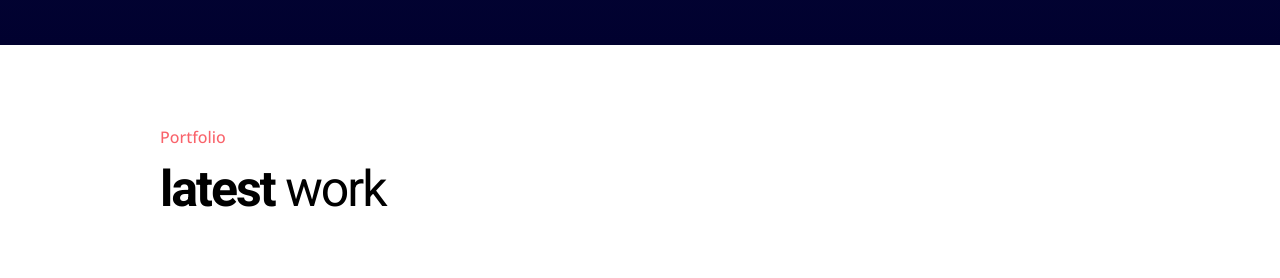
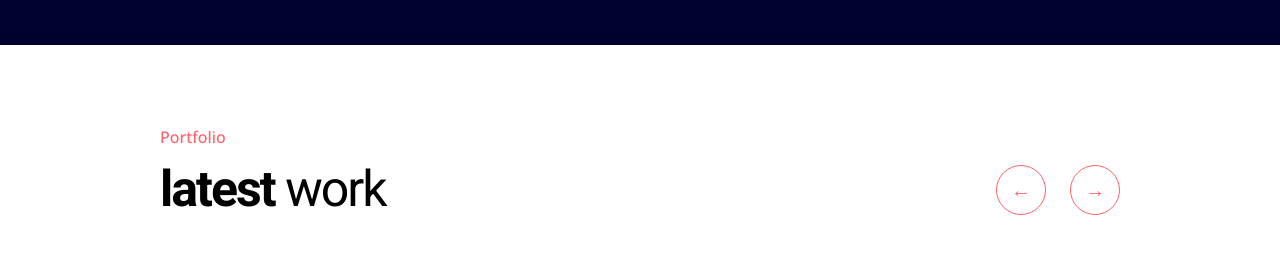
Before and after one commit to salvatore-impellizzeri/proj-html-vuejs, a Vue app: page / in a window 1280 px wide. Shown: the part 3380-3658 px from the top of the page. Built offline with nearby package versions, Linux system fonts and the light colour scheme.

Commit message:
Items carosello completato

```diff
--- a/src/components/CarouselItem.vue
+++ b/src/components/CarouselItem.vue
@@ -70,6 +70,7 @@ export default {
     padding: 90px 0 40px;
 
     .container-item{
+        cursor: grab;
         border-radius: 30px;
         box-shadow: 0px 10px 40px #bdbdbd77;
         transition: all 0.2s ease-in-out;
--- a/src/components/SectionPortfolio.vue
+++ b/src/components/SectionPortfolio.vue
@@ -17,19 +17,30 @@ export default {
 
 <template>
   <div class="w-100">
-    <div class="w-75 m-auto container-titles">
+    <div class="d-flex">
+      <div class="w-75 m-auto container-titles">
         <p class="color-red fw-medium mb-1">
             Portfolio
         </p>
-        <span class="giant-text">
+        <div class="d-flex justify-content-between">
+          <span class="giant-text">
             <span class="fw-bold">latest</span> work
-        </span>
+          </span>
+          <div class="gap-4 d-flex align-items-center">
+            <button class="button-carousel-left">
+              <span class="arrow">&LeftArrow;</span>
+            </button>
+            <button class="button-carousel-right">
+              <span class="arrow">&RightArrow;</span>
+            </button>
+          </div>
+        </div>
+      </div>
+    <div>
+  </div>
     </div>
-
-    <div>
       <CarouselItem />
     </div>
-  </div>
 </template>
 
 <style lang="scss">
@@ -44,7 +55,31 @@ export default {
       color: black;
       letter-spacing: -2px;
       font-family: 'Heebo', sans-serif;
+
+    }
   }
+
+.button-carousel-left, .button-carousel-right{
+  width: 50px;
+  height: 50px;
+  border-radius: 50%;
+  background-color: transparent;
+  border: 1px solid #F9636B;
+}
+
+.arrow{
+  font-size: 20px;
+  color: #F9636B;
+  transition: all 0.2s ease-in-out;
+}
+
+button:hover{
+  border: 0;
+  background: linear-gradient(to top, #F8626B, #B5246E);
+}
+
+button:hover .arrow{
+  color: white;
 }
 
 </style>
```
